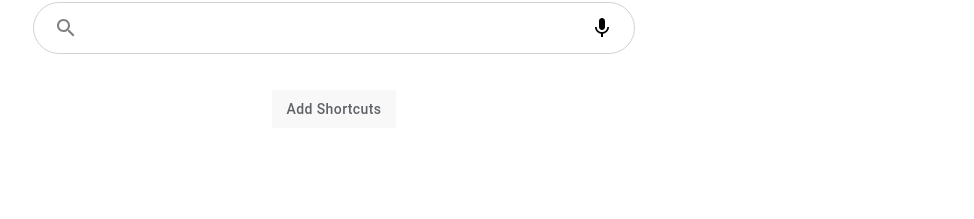
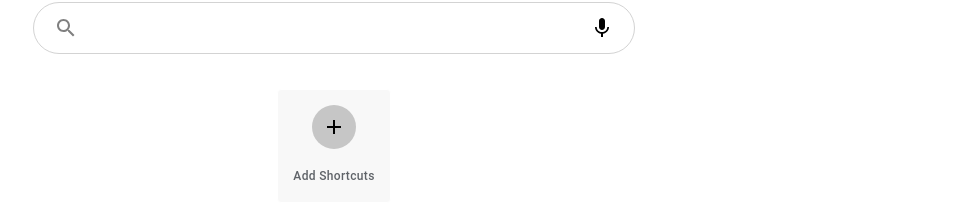
Before and after one commit to saraswathi22-mac/Google-clone, a React app: page / in a window 1280 px wide. Shown: the part 295-514 px from the top of the page, without its empty margins (306-1280 px from the left). Built offline with nearby package versions, Linux system fonts and the light colour scheme; the HTML template or start-up script is replaced by a standard one.

Commit message:
Updated search

```diff
--- a/src/components/Search/Search.css
+++ b/src/components/Search/Search.css
@@ -34,21 +34,33 @@
 
 .buttons button{
     margin: 5px;
-    padding: 7px 15px;
+    padding: 15px;
     background-color: #f8f8f8;
     border: 1px solid white;
     text-transform: inherit;
     color: #5f6368;
+    display: block;
+    font-size: 0.75rem;
 }
 
 .buttons button:hover{
-    box-shadow: 0 1px 1px rgba(0, 0, 0, 0.1);
-    background-image: -webkit-linear-gradient(top, #f8f8f8, #f1f1f1);
-    background-color: #f8f8f8;
+    background-color: #5f6368;
     border: 1px solid #c6c6c6;
-    color: #222;
+    color: white;
 }
 
 .buttonsHidden{
     display: none !important;
 }
+
+.buttons .addIcon {
+    border: 1px solid c6c6c6;
+    border-radius: 50%;
+    padding: 10px;
+    color: black;
+    background-color: #c6c6c6;
+}
+
+.buttons .addShortcuts {
+    padding-top: 10px;
+}
--- a/src/components/Search/Search.jsx
+++ b/src/components/Search/Search.jsx
@@ -6,15 +6,15 @@ import { Button } from "@mui/material";
 import { useNavigate } from "react-router-dom";
 import { useStateValue } from "../../context/StateProvider";
 import { actionTypes } from "../../reducer/reducer";
+import AddIcon from "@mui/icons-material/Add";
 
 function Search({ hideButtons }) {
-  const [{}, dispatch] = useStateValue();
+  const [{ term }, dispatch] = useStateValue();
   const [input, setInput] = useState("");
   const navigate = useNavigate();
 
   const search = (e) => {
     e.preventDefault();
-    console.log("You did it man >>", input);
     dispatch({
       type: actionTypes.SET_SEARCH_TERM,
       term: input,
@@ -31,7 +31,10 @@ function Search({ hideButtons }) {
       </div>
       {!hideButtons ? (
         <div className="buttons shortcuts">
-          <Button variant="outlined">Add Shortcuts</Button>
+          <Button variant="outlined">
+            <AddIcon className="addIcon" />
+            <div className="addShortcuts">Add Shortcuts</div>
+          </Button>
         </div>
       ) : (
         <Button variant="outlined" className="buttonsHidden">
```
